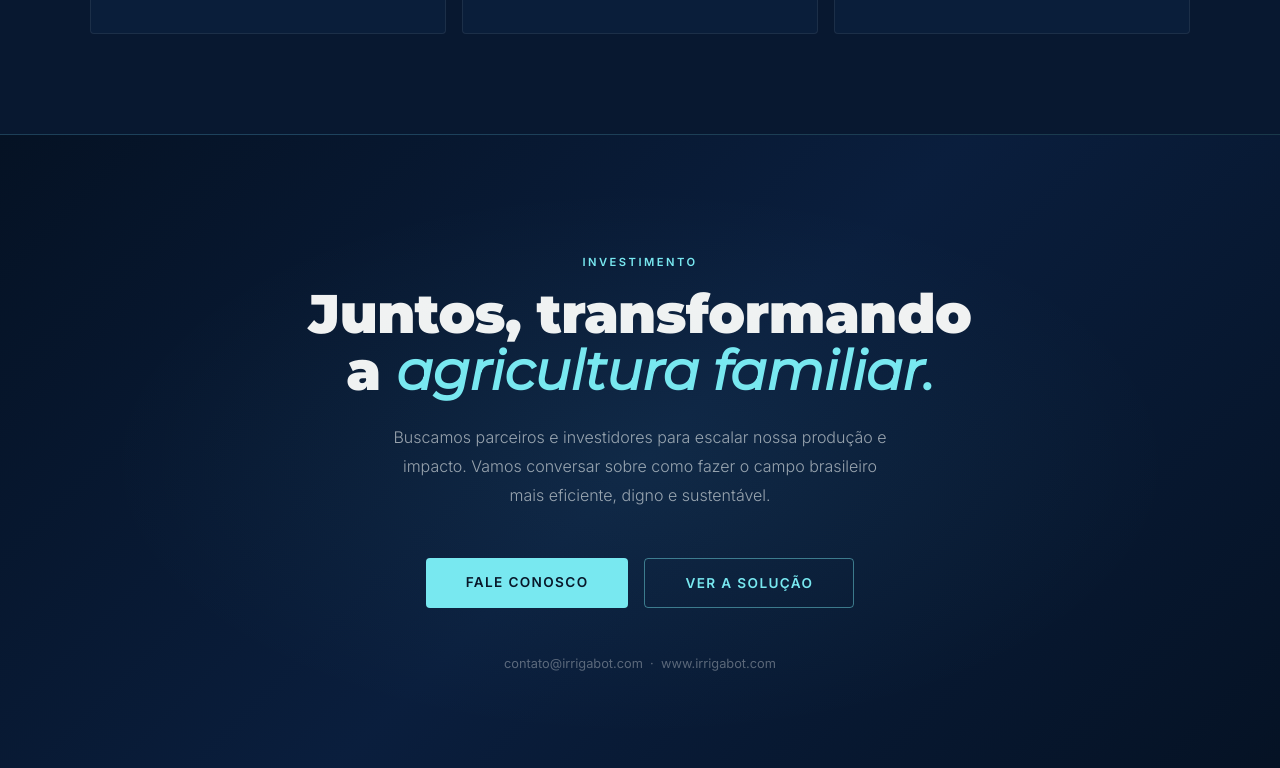
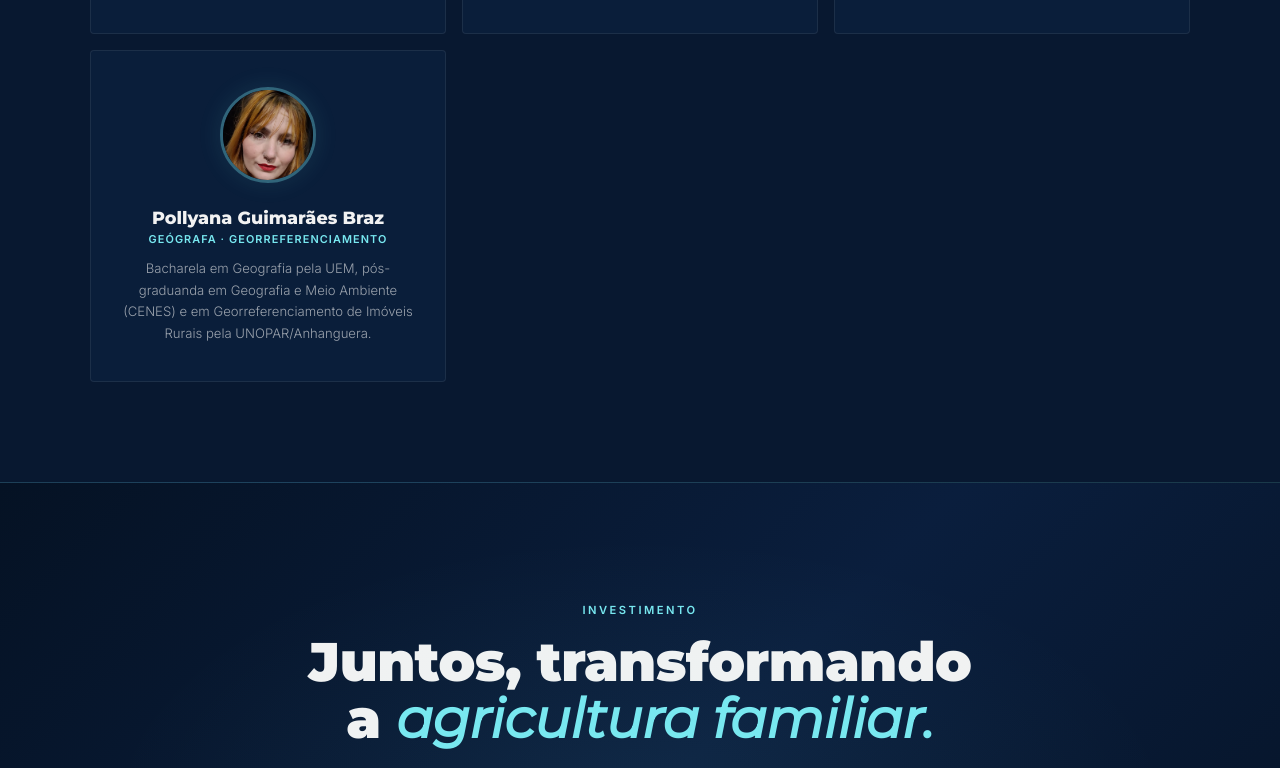
Before and after one commit to Kiritsuko1612/Irriga_Bot, a plain HTML site: page index.html in a window 1280 px wide. Shown: the part 8415-9183 px from the top of the page. Drawn offline with Linux system fonts and the light colour scheme.

Commit message:
Add Pollyana Guimarães Braz to team section with photo
Co-Authored-By: Claude Sonnet 4.6 <noreply@anthropic.com>

```diff
--- a/index.html
+++ b/index.html
@@ -1686,6 +1686,14 @@
       <p class="team-bio">Graduanda em Marketing, responsável por operações, processos e comunicação estratégica da equipe.</p>
     </div>
 
+    <div class="team-card reveal">
+      <img src="Fotos/FOTO Polly.jpeg" alt="Pollyana Guimarães Braz" class="team-photo" onerror="this.style.display='none'; this.nextElementSibling.style.display='flex';">
+      <div class="team-avatar-fallback" style="background:#0d2245;">PB</div>
+      <div class="team-name">Pollyana Guimarães Braz</div>
+      <div class="team-role">Geógrafa · Georreferenciamento</div>
+      <p class="team-bio">Bacharela em Geografia pela UEM, pós-graduanda em Geografia e Meio Ambiente (CENES) e em Georreferenciamento de Imóveis Rurais pela UNOPAR/Anhanguera.</p>
+    </div>
+
   </div>
 </section>
 
```
Also changed, not shown: Fotos/FOTO Polly.jpeg (added).
